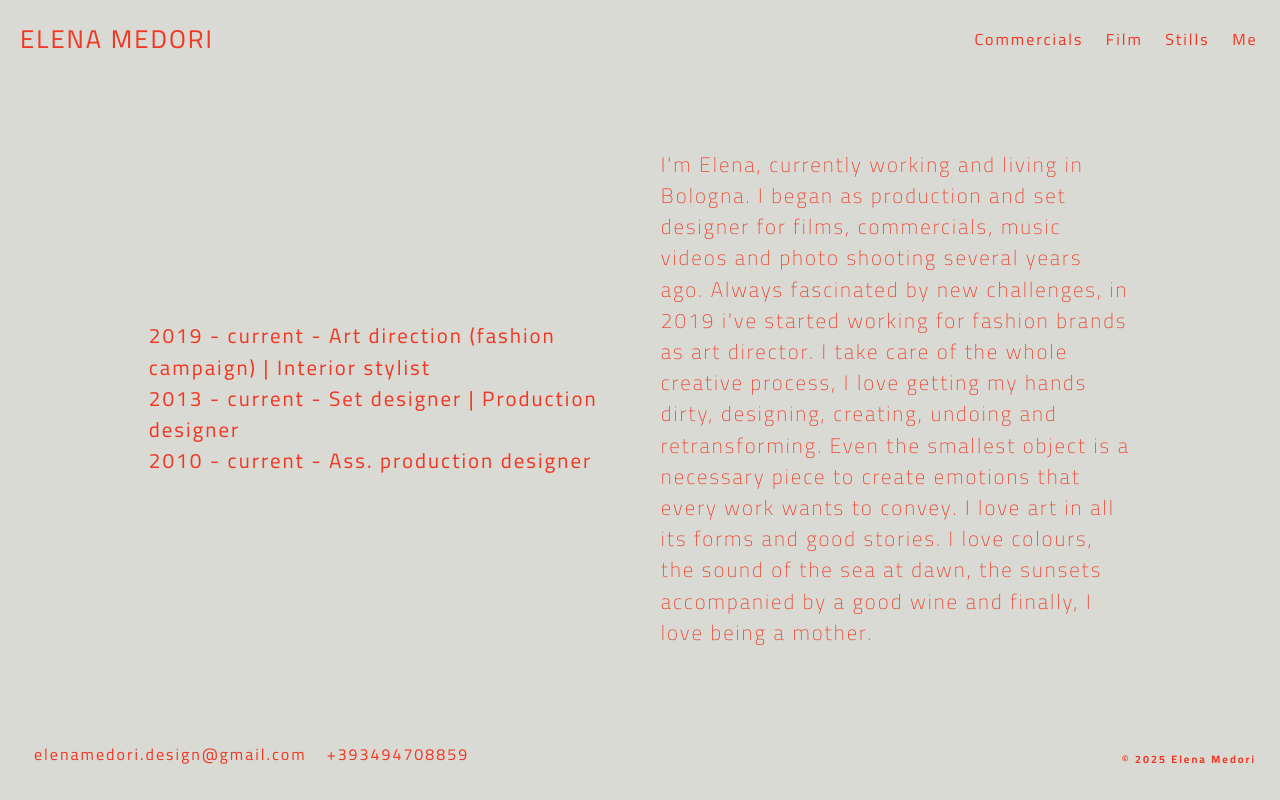
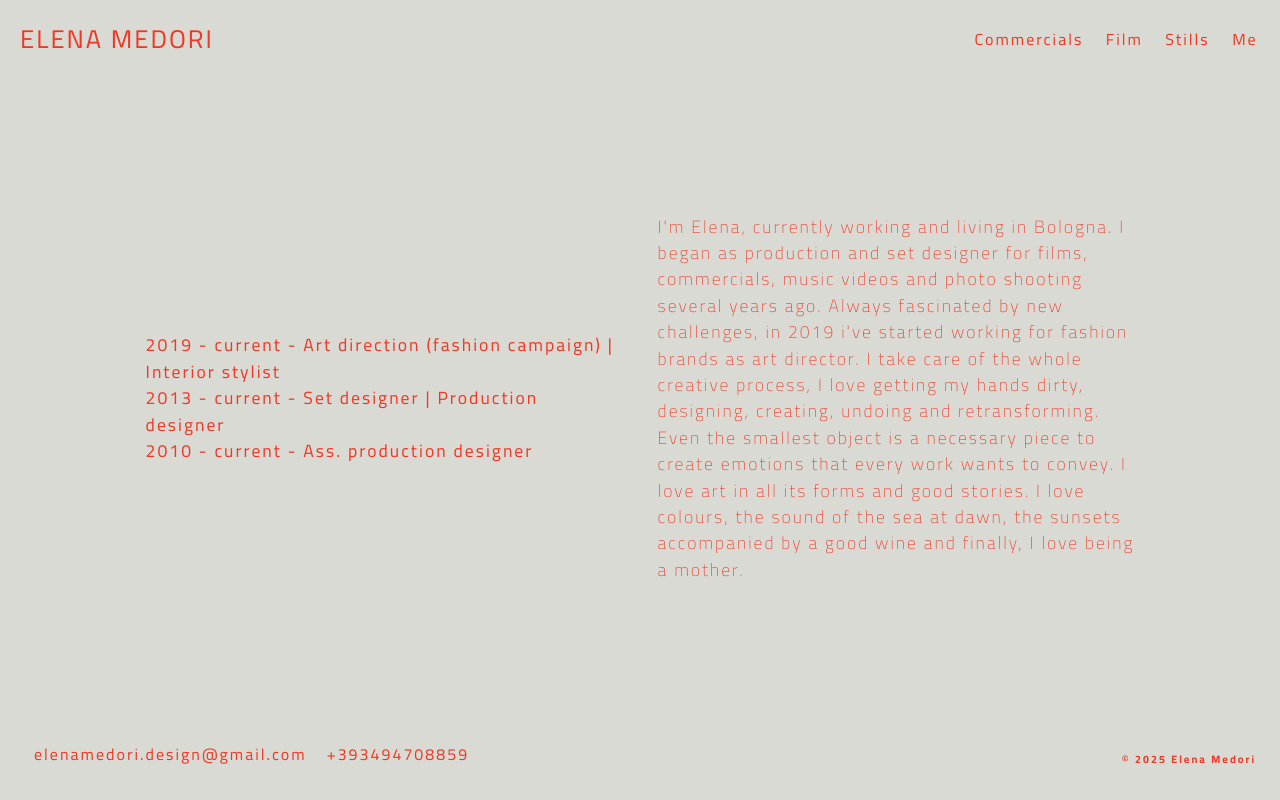
Before and after one commit to AlessandroPuccini/elenamedori, a React (Vite) app in the folder elena/: page /me in a window 1280 px wide. Built offline with nearby package versions, Linux system fonts and the light colour scheme.

Commit message:
modifiche alla dimensione font di me page e alla sezione p dell'intro commercials

```diff
--- a/elena/package.json
+++ b/elena/package.json
@@ -11,7 +11,6 @@
     "deploy": "gh-pages -d dist"
   },
   "dependencies": {
-    "gh-pages": "^6.3.0",
     "react": "^19.1.0",
     "react-dom": "^19.1.0",
     "react-router-dom": "^7.6.0"
@@ -24,6 +23,7 @@
     "eslint": "^9.25.0",
     "eslint-plugin-react-hooks": "^5.2.0",
     "eslint-plugin-react-refresh": "^0.4.19",
+    "gh-pages": "^6.3.0",
     "globals": "^16.0.0",
     "vite": "^6.3.5"
   }
--- a/elena/src/App.jsx
+++ b/elena/src/App.jsx
@@ -20,7 +20,7 @@ function App() {
       <Navbar />
       <main>
       <Routes>
-        <Route path="/elenamedori" element={<Home />} />
+        <Route path="/" element={<Home />} />
         <Route path="/me" element={<Me />} />
         <Route path="/commercials" element={<Commercials />}/>
         <Route path="/film" element={<Film />} />
--- a/elena/src/components/Commercials.jsx
+++ b/elena/src/components/Commercials.jsx
@@ -6,8 +6,9 @@ function Commercials() {
 
     <div className='gallery-commercials-wrapper'>
        <div className="commercials-intro">
-        <p>Amadori Ricette pronte - Undervilla Productions </p>
-        <p>Food Stylist: Benedetta Bruni</p>
+        <p>Amadori Ricette pronte - Undervilla Productions <br></br>
+          Food Stylist: Benedetta Bruni
+          </p>
       </div>
       <figure className='item-wrapper-commercials'>
         <div className='gallery-item'>
--- a/elena/src/components/NavBar.jsx
+++ b/elena/src/components/NavBar.jsx
@@ -16,7 +16,7 @@ function NavBar() {
   return (
     <nav className='sticky-navbar'>
       <div className='logo-name'>
-        <Link to="/elenamedori/">
+        <Link to="/">
           <span className='logo-desktop'>ELENA MEDORI</span>
           <span className='logo-mobile'>EM</span>
         </Link>
--- a/elena/src/index.css
+++ b/elena/src/index.css
@@ -313,7 +313,7 @@ display: inline-block;     /* Importante per columns! */
   max-width: 80vw;
 }
 .me-caption-title {
-  font-size: 1.3em;
+  font-size: 1.1em;
   font-weight: 400;
   color: #f13824;
   text-align: left;
@@ -321,7 +321,7 @@ display: inline-block;     /* Importante per columns! */
   width: 50%;
 }
 .me-caption-main{
-  font-size: 1.3em;
+  font-size: 1.1em;
   color: #f13824;
   width: 50%;
   text-align: left;
--- a/elena/vite.config.js
+++ b/elena/vite.config.js
@@ -4,5 +4,5 @@ import react from '@vitejs/plugin-react'
 // https://vite.dev/config/
 export default defineConfig({
   plugins: [react()],
-  base: '/elenamedori/',
+  base: '/',
 })
```
Also changed, not shown: 1 other file (tests, documents, lock files or other folders).
